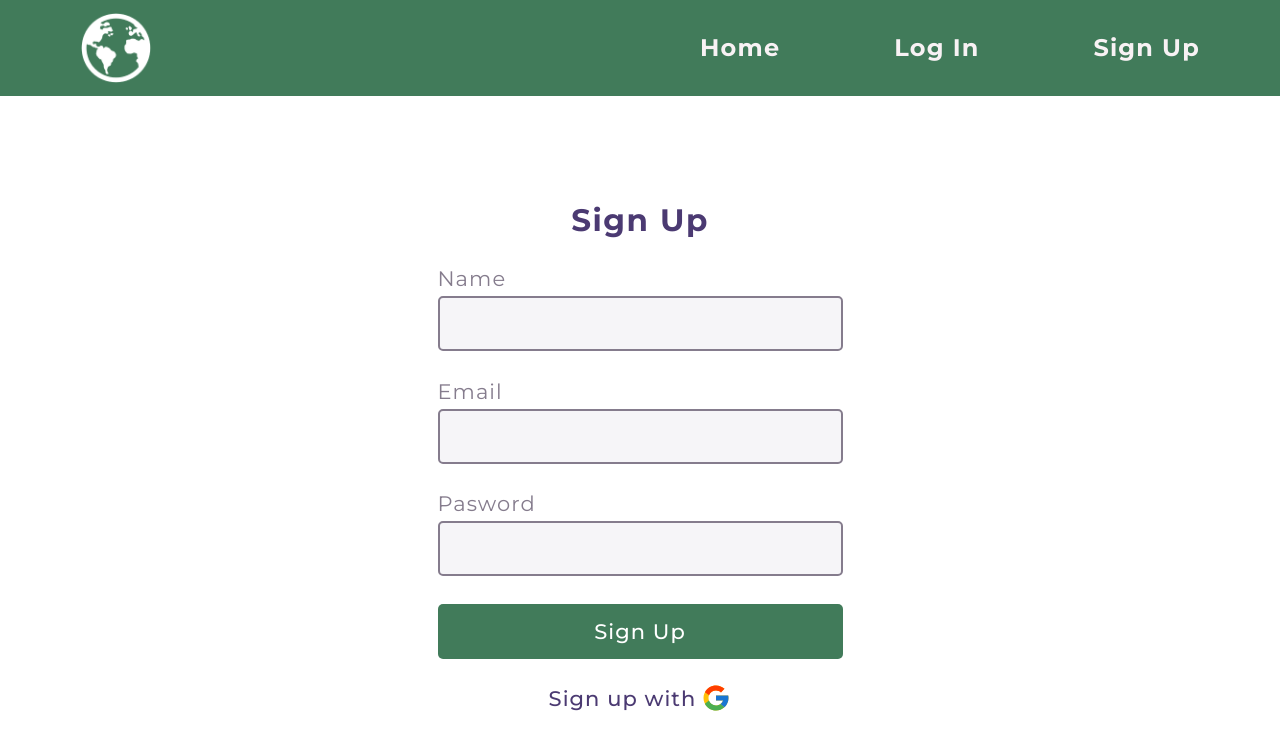
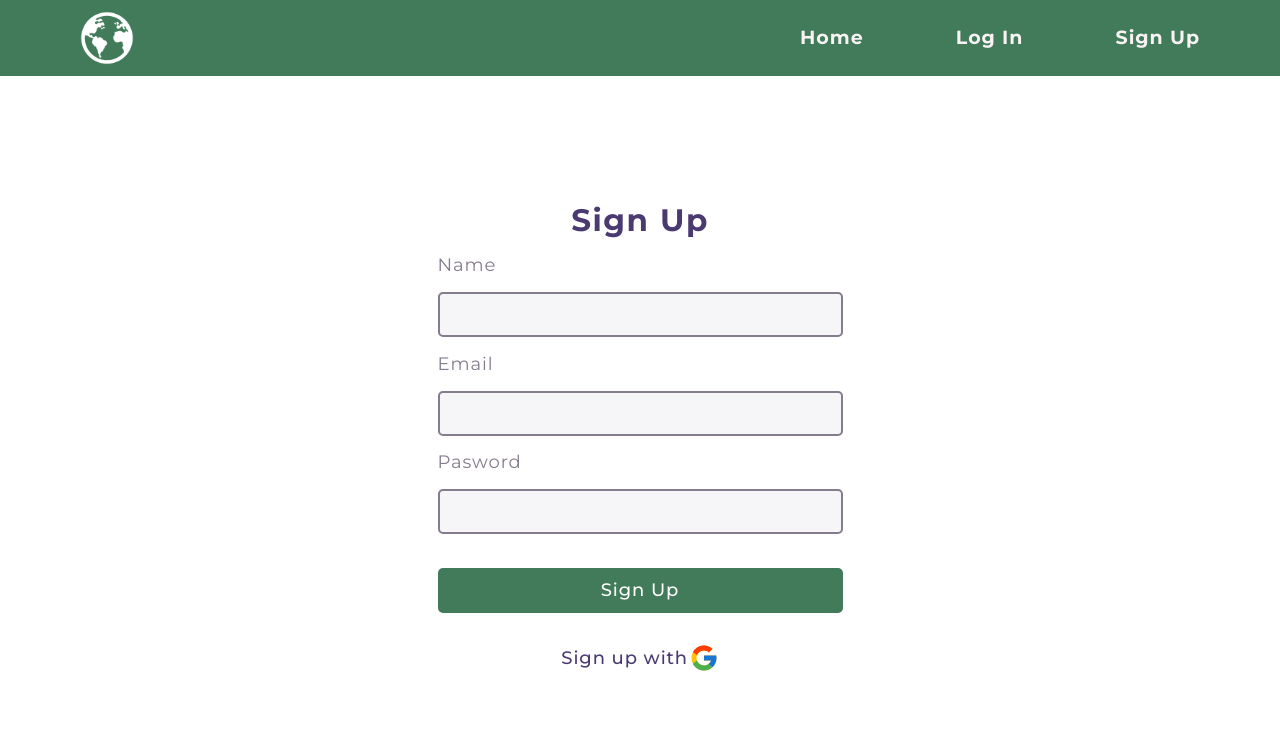
Before and after one commit to venomusss/tourism-webapp-react, a React (Create React App) app: page /signup in a window 1280 px wide. Shown: the top 750 px of the page. Built offline with nearby package versions, Linux system fonts and the light colour scheme; no server answers.

Commit message:
[T8] Fix size

```diff
--- a/src/styles/style.css
+++ b/src/styles/style.css
@@ -1,6 +1,6 @@
 .form-label {
   color: #857C8D;
-  font-size: 21px;
+  font-size: 18px;
   letter-spacing: 0.05em;
   line-height: 26px;
   font-weight: 400;
@@ -24,8 +24,6 @@
 }
 
 .form-input {
-  height: 55px;
-  width: 405px;
   background: rgba(75, 58, 114, 0.05);
   border: 2px solid #857C8D;
   box-sizing: border-box;
@@ -43,17 +41,18 @@
 .submit, .google-button {
   font-family: "Montserrat", sans-serif;
   width: 405px;
-  height: 55px;
+  height: 45px;
   background: #417B5A;
   color: #ffffff;
   font-weight: 500;
-  font-size: 21px;
+  font-size: 18px;
   line-height: 19px;
   border-radius: 5px;
   border: 0;
   transition: 0.2s linear;
   cursor: pointer;
   letter-spacing: 0.05em;
+  margin-top: 20px;
 }
 .submit:hover, .google-button:hover {
   background: #295d3f;
@@ -61,7 +60,7 @@
 
 .google-button {
   height: 25px;
-  width: 200px;
+  width: 170px;
   justify-content: space-around;
   background: #ffffff;
   color: #4B3A72;
@@ -86,7 +85,7 @@ body {
 .login {
   flex-direction: column;
   font-family: "Montserrat", sans-serif;
-  height: 410px;
+  height: 370px;
   width: 405px;
   justify-content: space-between;
 }
@@ -94,15 +93,20 @@ body {
 .register {
   flex-direction: column;
   font-family: "Montserrat", sans-serif;
-  height: 510px;
+  height: 470px;
   width: 405px;
   justify-content: space-between;
+}
+
+.form-input {
+  height: 45px;
+  width: 405px;
 }
 
 .header {
   font-family: "Montserrat", sans-serif;
   width: 100%;
-  height: 12vh;
+  height: 9.5vh;
   background: #417B5A;
   display: flex;
   flex-direction: row;
@@ -114,8 +118,8 @@ body {
 }
 
 .header .logo {
-  height: 9vh;
-  width: 9vh;
+  height: 6.75vh;
+  width: 6.75vh;
 }
 .header .logo-img {
   width: 100%;
@@ -135,7 +139,7 @@ body {
   list-style-type: none;
   margin: 0;
   padding: 0;
-  width: 500px;
+  width: 400px;
   justify-content: space-between;
   height: 100%;
   align-items: center;
@@ -143,7 +147,7 @@ body {
 .header .menu > a {
   font-weight: 700;
   text-decoration: none;
-  font-size: 24px;
+  font-size: 19px;
   line-height: 28px;
   text-align: center;
   letter-spacing: 0.05em;
@@ -246,10 +250,10 @@ body {
 }
 
 .avatar {
-  height: 9vh;
-  width: 9vh;
+  height: 6.75vh;
+  width: 6.75vh;
   border-radius: 50px;
-  background: #95c1da;
+  background: #f7aa35;
   color: #F8F2F4;
   font-weight: 700;
   text-decoration: none;
@@ -270,7 +274,7 @@ body {
 }
 
 .content-container {
-  padding: 0 100px 200px 100px;
+  padding: 0 100px 100px 100px;
 }
 
 .back {
@@ -320,7 +324,7 @@ body {
 
 .location-image-container {
   width: 100%;
-  height: auto;
+  height: 70vh;
   overflow: hidden;
 }
 
@@ -350,7 +354,7 @@ body {
   width: 67%;
   font-style: italic;
   font-weight: 500;
-  font-size: 36px;
+  font-size: 32px;
   line-height: 120%;
   letter-spacing: 0.05em;
   color: #000000;
--- a/src/styles/style.scss
+++ b/src/styles/style.scss
@@ -4,7 +4,7 @@ $purple: #4B3A72;
 $space: 0.05em;
 $hovergreen: #295d3f;
 $border: #857C8D;
-$headersize: 12vh*0.75;
+$headersize: 9vh*0.75;
 $navlink: #F8F2F4;
 $navlinkhover: #e0dfdf;
 $colors: #382b54, #f7aa35, #be217b, #f73535, #95c1da, #4babaf;
@@ -13,7 +13,7 @@ $avatarColor: nth($colors, $key);
 
 %label {
   color: $border;
-  font-size: 21px;
+  font-size: 18px;
   letter-spacing: 0.05em;
   line-height: 26px;
   font-weight: 400;
@@ -37,8 +37,6 @@ $avatarColor: nth($colors, $key);
 }
 
 %form-input {
-  height: 55px;
-  width: 405px;
   background: rgba(75, 58, 114, 0.05);
   border: 2px solid $border;
   box-sizing: border-box;
@@ -57,18 +55,18 @@ $avatarColor: nth($colors, $key);
 %form-submit {
   font-family: $font;
   width: 405px;
-  height: 55px;
+  height: 45px;
   background: #417B5A;
   color: #ffffff;
   font-weight: 500;
-  font-size: 21px;
+  font-size: 18px;
   line-height: 19px;
   border-radius: 5px;
   border: 0;
   transition: .2s linear;
   cursor: pointer;
   letter-spacing: $space;
-
+  margin-top: 20px;
   &:hover {
     background: $hovergreen;
   }
@@ -78,7 +76,7 @@ $avatarColor: nth($colors, $key);
   @extend %center;
   @extend %form-submit;
   height: 25px;
-  width: 200px;
+  width: 170px;
   justify-content: space-around;
   background: #ffffff;
   color: $purple;
@@ -107,7 +105,7 @@ body {
   @extend %center;
   flex-direction: column;
   font-family: $font;
-  height: 410px;
+  height: 370px;
   width: 405px;
   justify-content: space-between;
 }
@@ -116,7 +114,7 @@ body {
   @extend %center;
   flex-direction: column;
   font-family: $font;
-  height: 510px;
+  height: 470px;
   width: 405px;
   justify-content: space-between;
 }
@@ -131,6 +129,8 @@ body {
 }
 
 .form-input {
+  height: 45px;
+  width: 405px;
   @extend %form-input;
 }
 
@@ -145,7 +145,7 @@ body {
 .header {
   font-family: $font;
   width: 100%;
-  height: 12vh;
+  height: 9.5vh;
   background: $green;
   display: flex;
   flex-direction: row;
@@ -183,7 +183,7 @@ body {
     list-style-type: none;
     margin: 0;
     padding: 0;
-    width: 500px;
+    width: 400px;
     justify-content: space-between;
     height: 100%;
     align-items: center;
@@ -192,7 +192,7 @@ body {
   .menu > a {
     font-weight: 700;
     text-decoration: none;
-    font-size: 24px;
+    font-size: 19px;
     line-height: 28px;
     text-align: center;
     letter-spacing: 0.05em;
@@ -331,7 +331,7 @@ body {
 }
 
 .content-container{
-  padding:0 100px 200px 100px;
+  padding:0 100px 100px 100px;
 }
 
 .back {
@@ -381,7 +381,7 @@ body {
 
 .location-image-container {
   width: 100%;
-  height: auto;
+  height: 70vh;
   @extend %center;
   overflow: hidden;
 }
@@ -413,7 +413,7 @@ body {
   width: 67%;
   font-style: italic;
   font-weight: 500;
-  font-size: 36px;
+  font-size: 32px;
   line-height: 120%;
   letter-spacing: 0.05em;
   color: #000000;
```
Also changed, not shown: 1 other file (tests, documents, lock files or other folders).
